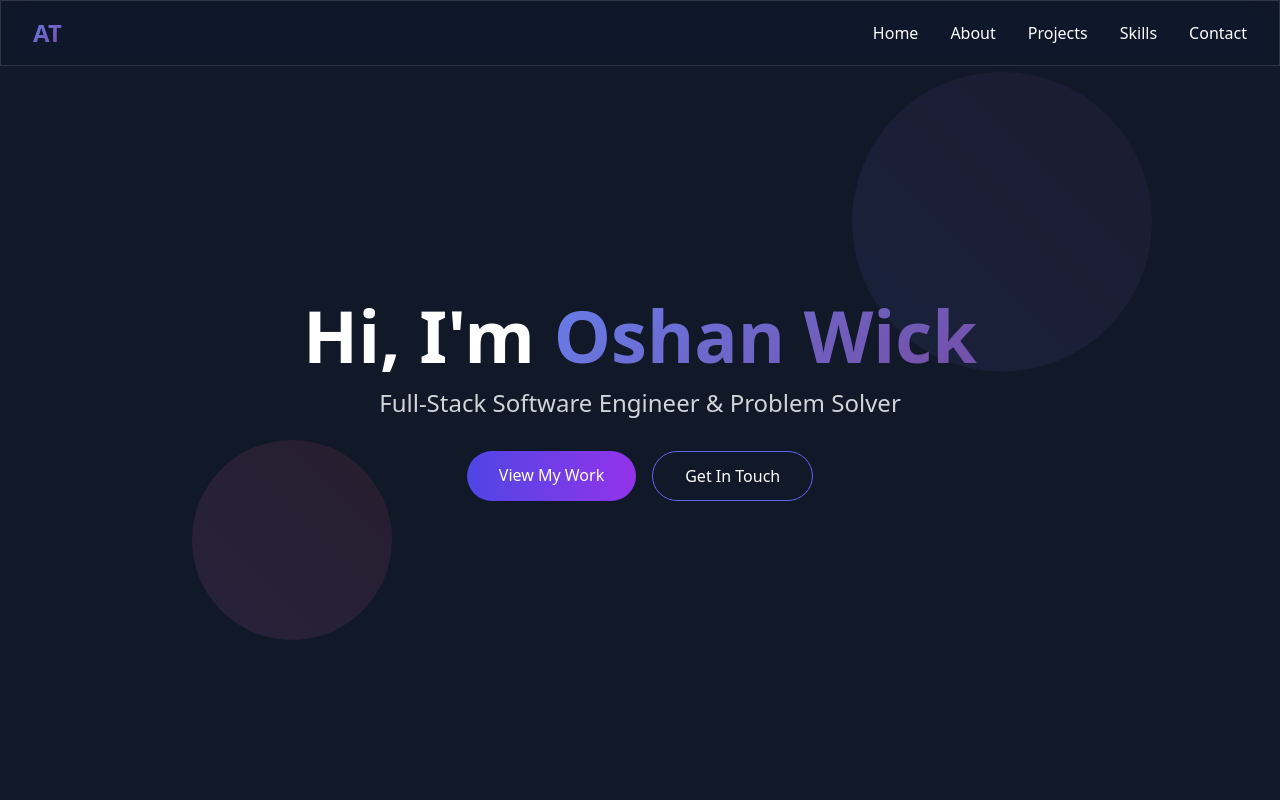
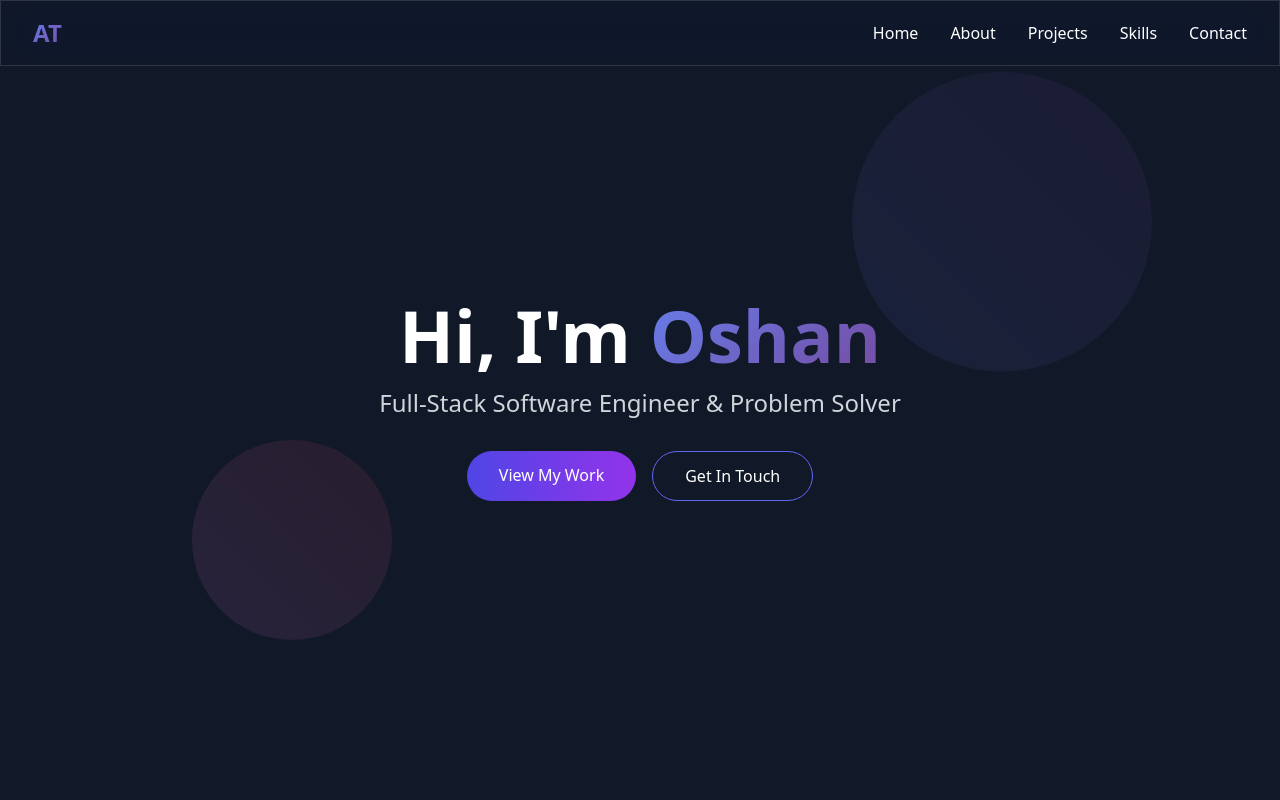
Before and after one commit to Oshanwick/Oshanwick.github.io, a plain HTML site: page index.html in a window 1280 px wide. Shown: the top 800 px of the page. Drawn offline with nearby package versions, Linux system fonts and the light colour scheme.

Commit message:
name short

```diff
--- a/index.html
+++ b/index.html
@@ -110,7 +110,7 @@
         <div class="text-center animate-fade-in">
 
             <h1 class="text-5xl md:text-7xl font-bold mb-4">
-                Hi, I'm <span class="gradient-text">Oshan Wick</span>
+                Hi, I'm <span class="gradient-text">Oshan</span>
             </h1>
             <p class="text-xl md:text-2xl text-gray-300 mb-8 animate-slide-up">
                 Full-Stack Software Engineer & Problem Solver
```
